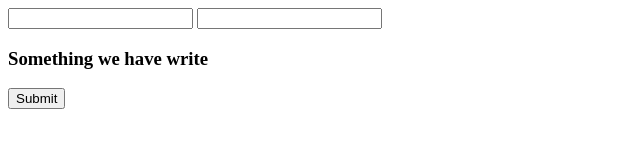
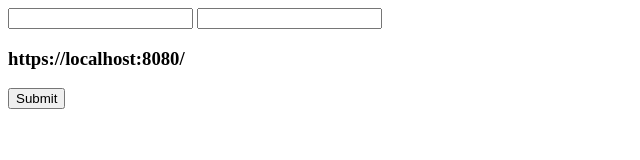
Before and after one commit to acciojob/sharable-urls-sriramulagopi, a website: page main.html in a window 1280 px wide. Shown: the full height of the page, 0-640 px from the left. Drawn offline with Linux system fonts and the light colour scheme.

Commit message:
created a submission

```diff
--- a/main.html
+++ b/main.html
@@ -4,7 +4,7 @@
 	  <form>
 		  <input type="text" name="name" id="name">
 		  <input type="number" name="year" id="year">
-		  <h3 id="url">Something we have write</h3>
+		  <h3 id="url">https://localhost:8080/</h3>
 		  <button id="button">Submit</button>
 	  </form>
     <script type="text/javascript" src="./script.js">
```
